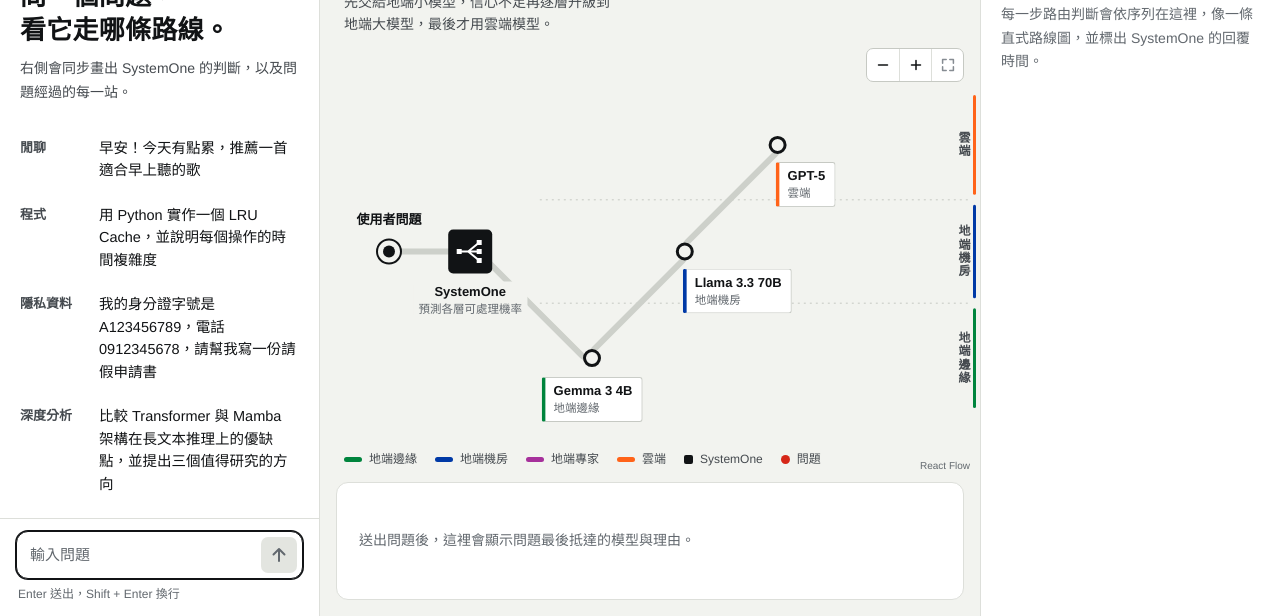
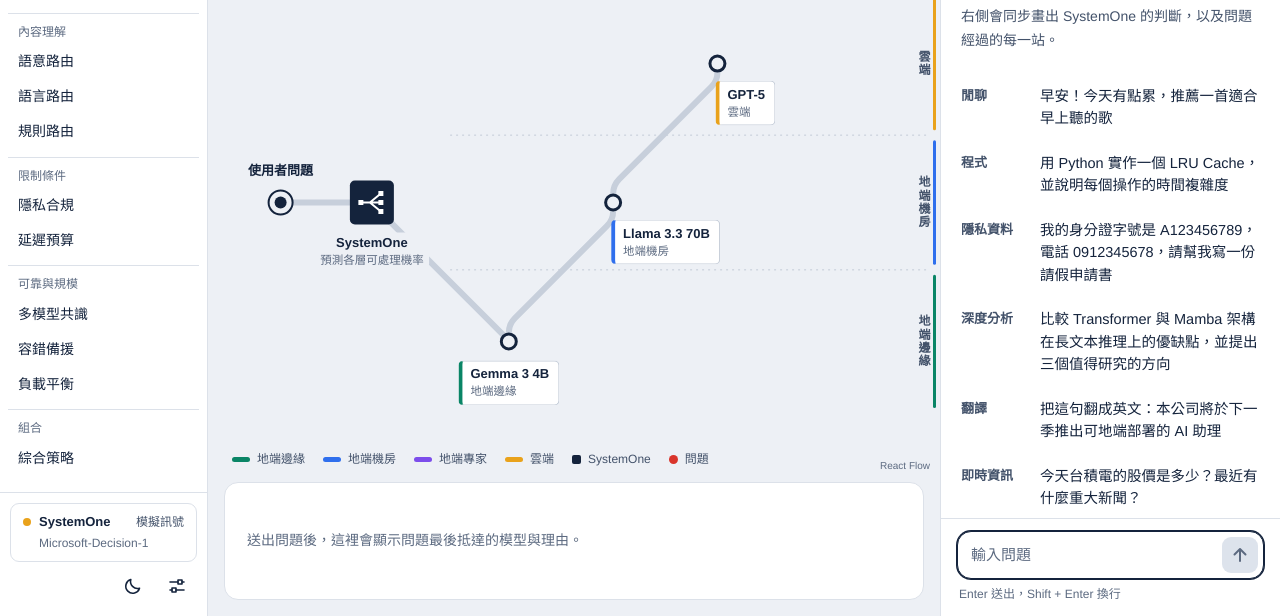
Before and after one commit to YENpsychopomp/nvidia-lab-router-demo, a website with bundled scripts: page public/index.html in a window 1280 px wide. Shown: the part 184-800 px from the top of the page. Built offline with nearby package versions, Linux system fonts and the light colour scheme; files whose address does not match are found by name.

Commit message:
newUI: console layout with strategy rail, full-height map and toggleable details
- Desktop becomes a three-column console: strategy list and SystemOne
  status in a left rail, the route map filling the centre, chat on the
  right. The masthead, panes and router wrappers are flattened into one
  grid, so no markup hooks changed.
- Route details (trace, signals, comparison, raw data) open from a new
  toggle: side by side with chat from 1500px, over the chat column below.
- Palette taken from the favicon: navy ink with teal, blue, violet and
  amber lines; softer radii; the favicon doubles as the wordmark.
- Strategy list accepts up and down arrow keys now that it is vertical.

Co-Authored-By: Claude Fable 5.2 <noreply@anthropic.com>

```diff
--- a/public/css/app.css
+++ b/public/css/app.css
@@ -1,103 +1,104 @@
 /* ==========================================================================
-   LLM 路由示範：路網圖
-   版面像一張攤開的路網圖：中間是圖紙，兩側是白色的問答與紀錄。
-   顏色只留給路線與狀態；唯一的主角是載著問題在路線上移動的那個點。
+   LLM 路由示範：調度台（newUI）
+   左側是策略清單，中間整面是路線圖，右側是對話；路由細節收在可開合的側欄。
+   色系取自網站圖示的深海軍藍與四條路線色；主角仍是載著問題在路線上移動的那個點。
    ========================================================================== */
 
 /* display 樣式不可以讓 hidden 的元素露出來 */
 [hidden] { display: none !important; }
 
 :root {
-  /* 表面 */
-  --ground: #F2F3EF;        /* 圖紙 */
-  --paper: #FFFFFF;         /* 面板、站牌 */
-  --paper-2: #F2F3EF;       /* 面板上的次要表面：滑過、程式碼 */
-  --paper-3: #E3E5E0;       /* 按下、停用 */
+  /* 表面：冷調的圖紙與白色面板，色系取自網站圖示的深海軍藍 */
+  --ground: #EDF0F5;
+  --paper: #FFFFFF;
+  --paper-2: #EEF1F6;
+  --paper-3: #DDE3EC;
   /* 文字 */
-  --ink: #111315;
-  --ink-2: #454A4F;
-  --ink-3: #62686E;
+  --ink: #14233C;
+  --ink-2: #43526A;
+  --ink-3: #5C6A80;
   /* 線條 */
-  --hair: #DDDFDA;          /* 分隔線 */
-  --edge: #C6C9C3;          /* 站牌邊框 */
-  --edge-strong: #868C92;   /* 輸入元件邊框 */
-  --track: #CDD0CA;         /* 還沒走過的軌道 */
-  --focus: #0039A6;
+  --hair: #DCE1E9;
+  --edge: #C2CAD6;
+  --edge-strong: #7C889D;
+  --track: #C7CFDB;
+  --focus: #2F6FED;
 
-  /* 路線色：沿用地鐵路線的飽和色，四色對應服務層級 */
-  --line-edge: #00843D;
-  --line-dc: #0039A6;
-  --line-expert: #A6309B;
-  --line-cloud: #FF6319;
+  /* 路線色：四色對應服務層級 */
+  --line-edge: #0A8566;
+  --line-dc: #2F6FED;
+  --line-expert: #7C4DEB;
+  --line-cloud: #E9A21B;
   --on-edge: #FFFFFF;
   --on-dc: #FFFFFF;
   --on-expert: #FFFFFF;
-  --on-cloud: #000000;
+  --on-cloud: #14233C;
 
   --brain: var(--ink);
-  --signal: #D62718;        /* 問題本身、錯誤與封鎖 */
+  --signal: #D9342B;        /* 問題本身、錯誤與封鎖 */
 
   --font: "Helvetica Neue", Helvetica, Inter, "PingFang TC", "Noto Sans TC", "Microsoft JhengHei", Arial, sans-serif;
   --mono: "SF Mono", ui-monospace, Menlo, Consolas, monospace;
 
-  --r-1: 3px;
-  --r-2: 7px;
-  --r-3: 12px;
-  --chat-w: 380px;
-  --inspector-w: 340px;
+  --r-1: 5px;
+  --r-2: 9px;
+  --r-3: 14px;
+  --rail-w: 208px;
+  --chat-w: 372px;
+  --inspector-w: 320px;
   --head-h: 52px;
   --ease: cubic-bezier(.16, 1, .3, 1);
   color-scheme: light;
 }
 
 :root[data-theme="dark"] {
-  --ground: #0C0E10;
-  --paper: #15171A;
-  --paper-2: #1E2125;
-  --paper-3: #2A2E33;
-  --ink: #F0F1EE;
-  --ink-2: #BDC2C6;
-  --ink-3: #8F969B;
-  --hair: #2A2E33;
-  --edge: #3A3F45;
-  --edge-strong: #6E757C;
-  --track: #353A40;
-  --focus: #8AB0FF;
-  --line-edge: #2DBE6C;
-  --line-dc: #5B8DFF;
-  --line-expert: #D65CCB;
-  --line-cloud: #FF7A33;
-  --on-edge: #000000;
-  --on-dc: #000000;
-  --on-expert: #000000;
-  --on-cloud: #000000;
-  --signal: #FF5A4D;
+  --ground: #0B1220;
+  --paper: #111A2B;
+  --paper-2: #18233A;
+  --paper-3: #22304B;
+  --ink: #EAF0FA;
+  --ink-2: #B4C0D4;
+  --ink-3: #8593AB;
+  --hair: #22304B;
+  --edge: #33425E;
+  --edge-strong: #64748F;
+  --track: #2B3A55;
+  --focus: #8DB4FF;
+  --line-edge: #1FC79B;
+  --line-dc: #6AA0FF;
+  --line-expert: #B58CFF;
+  --line-cloud: #F6B53A;
+  --on-edge: #0B1220;
+  --on-dc: #0B1220;
+  --on-expert: #0B1220;
+  --on-cloud: #0B1220;
+  --signal: #FF6B5E;
   color-scheme: dark;
 }
 
 @media (prefers-color-scheme: dark) {
   :root:not([data-theme="light"]) {
-    --ground: #0C0E10;
-    --paper: #15171A;
-    --paper-2: #1E2125;
-    --paper-3: #2A2E33;
-    --ink: #F0F1EE;
-    --ink-2: #BDC2C6;
-    --ink-3: #8F969B;
-    --hair: #2A2E33;
-    --edge: #3A3F45;
-    --edge-strong: #6E757C;
-    --track: #353A40;
-    --focus: #8AB0FF;
-    --line-edge: #2DBE6C;
-    --line-dc: #5B8DFF;
-    --line-expert: #D65CCB;
-    --line-cloud: #FF7A33;
-    --on-edge: #000000;
-    --on-dc: #000000;
-    --on-expert: #000000;
-    --on-cloud: #000000;
-    --signal: #FF5A4D;
+    --ground: #0B1220;
+    --paper: #111A2B;
+    --paper-2: #18233A;
+    --paper-3: #22304B;
+    --ink: #EAF0FA;
+    --ink-2: #B4C0D4;
+    --ink-3: #8593AB;
+    --hair: #22304B;
+    --edge: #33425E;
+    --edge-strong: #64748F;
+    --track: #2B3A55;
+    --focus: #8DB4FF;
+    --line-edge: #1FC79B;
+    --line-dc: #6AA0FF;
+    --line-expert: #B58CFF;
+    --line-cloud: #F6B53A;
+    --on-edge: #0B1220;
+    --on-dc: #0B1220;
+    --on-expert: #0B1220;
+    --on-cloud: #0B1220;
+    --signal: #FF6B5E;
     color-scheme: dark;
   }
 }
@@ -146,8 +147,8 @@ svg { display: block; }
   background: var(--paper); border-bottom: 1px solid var(--hair);
 }
 .wordmark { display: flex; align-items: center; gap: 10px; font-size: 16px; font-weight: 700; letter-spacing: .02em; white-space: nowrap; }
-.wm-mark { display: grid; place-items: center; width: 26px; height: 26px; border-radius: 6px; background: var(--ink); }
-.wm-mark svg { width: 20px; height: 20px; fill: none; stroke: var(--paper); stroke-width: 2; stroke-linecap: round; stroke-linejoin: round; }
+.wm-mark { display: block; width: 26px; height: 26px; flex: none; }
+.wm-mark svg { width: 26px; height: 26px; border-radius: 6px; }
 .masthead-end { margin-left: auto; display: flex; align-items: center; gap: 4px; }
 
 .status {
@@ -784,35 +785,6 @@ button.cmp:active { background: var(--paper-3); }
 
 /* ---------------------------------------------------------------- 響應式 */
 
-@media (max-width: 1440px) {
-  :root { --chat-w: 360px; --inspector-w: 320px; }
-  .stage-title { font-size: 26px; }
-}
-
-@media (max-width: 1366px) {
-  :root { --chat-w: 320px; --inspector-w: 300px; }
-  .strategies { padding: 0 4px; }
-  .s-group { padding: 7px 5px 8px; }
-  .s-label { padding-left: 7px; }
-  .strat { font-size: 13px; padding: 0 7px; }
-  .is-row .sign-metric { min-width: 74px; }
-  .is-row .mbar { width: 34px; }
-  .nl.is-row .nl-metric { min-width: 78px; }
-  .nl .mbar { width: 38px; }
-}
-
-@media (max-width: 1240px) {
-  .router { grid-template-columns: minmax(0, 1fr); grid-template-rows: auto minmax(0, 1fr) minmax(220px, 34%); }
-  .map { min-height: 220px; }
-  .inspector { border-left: 0; border-top: 1px solid var(--hair); }
-  .status-model { display: none; }
-}
-
-@media (max-width: 1000px) {
-  :root { --chat-w: 320px; }
-  .stage-head { flex-wrap: wrap; gap: 4px 16px; }
-}
-
 @media (max-width: 860px) {
   .wordmark { font-size: 15px; gap: 8px; }
   .wm-pre { display: none; }
@@ -822,7 +794,8 @@ button.cmp:active { background: var(--paper-3); }
   .masthead { gap: 10px; padding: 0 4px 0 14px; }
   .masthead-end { gap: 0; }
   .status { width: 40px; height: 40px; margin: 0; padding: 0; justify-content: center; border-color: transparent; }
-  .status-name, .status-state { display: none; }
+  .status-name, .status-state, .status-model { display: none; }
+  .stage-head { flex-wrap: wrap; gap: 4px 16px; }
   .panes { grid-template-columns: minmax(0, 1fr); }
   .panes[data-active="chat"] .router, .panes[data-active="router"] .chat { display: none; }
   .chat { border-right: 0; }
@@ -851,3 +824,82 @@ button.cmp:active { background: var(--paper-3); }
   .arrival { min-height: 132px; }
   .arr-stats { grid-column: 1 / -1; grid-row: auto; flex-wrap: wrap; gap: 2px 0; margin-top: 6px; }
 }
+
+/* ---------------------------------------------------------------- 調度台版面（桌面） */
+
+.insp-btn[aria-expanded="true"] { background: var(--ink); border-color: var(--ink); color: var(--paper); }
+@media (max-width: 860px) { .insp-btn { display: none; } }
+
+@media (min-width: 861px) {
+  .app {
+    grid-template-columns: var(--rail-w) minmax(0, 1fr) auto var(--chat-w);
+    grid-template-rows: auto minmax(0, 1fr) auto;
+    grid-template-areas: "brand stage insp chat" "strat stage insp chat" "tools stage insp chat";
+  }
+  /* 刊頭、分頁容器與路由區都攤平，子元素直接排進同一個格線 */
+  .masthead, .panes, .router { display: contents; }
+
+  /* 左側欄：標誌、策略清單、大腦狀態與工具 */
+  .wordmark { grid-area: brand; padding: 16px 18px 12px; background: var(--paper); border-right: 1px solid var(--hair); }
+  .strategies {
+    grid-area: strat; flex-direction: column; flex-wrap: nowrap; align-items: stretch;
+    padding: 0 8px 10px; border-bottom: 0; border-right: 1px solid var(--hair);
+    overflow-y: auto; scrollbar-width: thin; scrollbar-color: var(--edge) transparent;
+  }
+  .s-group { padding: 10px 0 0; }
+  .s-group + .s-group { margin-top: 8px; border-left: 0; border-top: 1px solid var(--hair); }
+  .s-label { padding: 0 10px 4px; }
+  .s-list { flex-direction: column; gap: 1px; }
+  .strat { width: 100%; height: 34px; padding: 0 10px; text-align: left; }
+  .masthead-end {
+    grid-area: tools; margin: 0; display: grid; grid-template-columns: 1fr auto auto; gap: 4px;
+    padding: 10px; background: var(--paper); border-right: 1px solid var(--hair); border-top: 1px solid var(--hair);
+  }
+  .status {
+    grid-column: 1 / -1; display: grid; grid-template-columns: auto minmax(0, 1fr) auto; align-items: center; gap: 1px 8px;
+    height: auto; margin: 0; padding: 8px 12px; border-radius: var(--r-2); text-align: left;
+  }
+  .status-model { grid-column: 2 / -1; grid-row: 2; font-size: 12px; overflow: hidden; text-overflow: ellipsis; white-space: nowrap; }
+  .status-state { grid-column: 3; grid-row: 1; padding-left: 0; border-left: 0; font-size: 12px; color: var(--ink-2); }
+  .masthead-end .icon-btn { grid-row: 2; }
+  #themeBtn { grid-column: 2; }
+  #settingsBtn { grid-column: 3; }
+
+  /* 中間：路線圖；右側：對話；細節側欄可開合 */
+  .stage { grid-area: stage; }
+  .inspector { grid-area: insp; width: var(--inspector-w); }
+  .panes[data-inspector="closed"] .inspector { display: none; }
+  .chat { grid-area: chat; border-right: 0; border-left: 1px solid var(--hair); }
+}
+
+@media (min-width: 861px) and (max-width: 1439px) {
+  :root { --chat-w: 340px; --inspector-w: 300px; }
+  .stage-title { font-size: 26px; }
+}
+
+/* 1500px 以下：細節側欄疊在對話欄的位置，路線圖維持原本的寬度 */
+@media (min-width: 861px) and (max-width: 1499px) {
+  .inspector { grid-area: chat; width: auto; z-index: 2; }
+  .panes[data-inspector="open"] .chat { visibility: hidden; }
+}
+
+/* 中等寬度：左側欄收成上方的橫列 */
+@media (min-width: 861px) and (max-width: 1180px) {
+  :root { --chat-w: 320px; }
+  .app {
+    grid-template-columns: minmax(0, 1fr) auto var(--chat-w);
+    grid-template-rows: var(--head-h) auto minmax(0, 1fr);
+    grid-template-areas: "brand tools chat" "strat strat chat" "stage stage chat";
+  }
+  .wordmark { padding: 0 16px; border-right: 0; border-bottom: 1px solid var(--hair); }
+  .masthead-end { display: flex; align-items: center; padding: 0 8px; border: 0; border-bottom: 1px solid var(--hair); }
+  .status { display: inline-flex; height: 36px; padding: 0 12px; border-radius: 999px; }
+  .status-model { display: none; }
+  .status-state { padding-left: 9px; border-left: 1px solid var(--hair); font-size: 13px; }
+  .strategies { flex-direction: row; flex-wrap: wrap; padding: 0 4px; border-right: 0; border-bottom: 1px solid var(--hair); overflow: visible; }
+  .s-group { padding: 7px 5px 8px; }
+  .s-group + .s-group { margin-top: 0; border-top: 0; border-left: 1px solid var(--hair); }
+  .s-list { flex-direction: row; gap: 2px; }
+  .strat { width: auto; height: 32px; padding: 0 8px; font-size: 13px; }
+  .stage-head { flex-wrap: wrap; gap: 4px 16px; }
+}
--- a/public/index.html
+++ b/public/index.html
@@ -24,7 +24,7 @@
   <div class="app">
     <header class="masthead">
       <h1 class="wordmark">
-        <span class="wm-mark" aria-hidden="true"><svg viewBox="-13 -13 26 26"><path d="M-8 0H-1.5M-1.5 0 6.5-6.5M-1.5 0H6.5M-1.5 0 6.5 6.5"/></svg></span>
+        <span class="wm-mark" aria-hidden="true"><svg viewBox="0 0 28 28"><rect width="28" height="28" rx="7" fill="#14233C"/><path d="M4 20h6l8-12h6" fill="none" stroke="#4D8EFF" stroke-width="3.2" stroke-linecap="round" stroke-linejoin="round"/><path d="M10 20l4-6" fill="none" stroke="#1FC79B" stroke-width="3.2" stroke-linecap="round"/><circle cx="24" cy="8" r="3" fill="#F6B53A"/></svg></span>
         <span class="wm-text"><span class="wm-pre">LLM </span>路由示範</span>
       </h1>
 
@@ -85,6 +85,10 @@
             </div>
             <div class="stage-tools">
               <div class="mode-controls" id="modeControls"></div>
+              <button class="line-btn insp-btn" id="inspectorBtn" type="button" aria-expanded="false" aria-controls="inspector">
+                <svg viewBox="0 0 20 20" aria-hidden="true"><rect x="3" y="4" width="14" height="12" rx="2"/><path d="M12 4v12"/></svg>
+                <span id="inspectorBtnText">路由細節</span>
+              </button>
               <button class="line-btn" id="replayBtn" type="button" disabled>
                 <svg viewBox="0 0 20 20" aria-hidden="true"><path d="M4 10a6 6 0 1 0 1.8-4.3M4 3.5v3h3"/></svg>
                 重播
@@ -114,7 +118,7 @@
           <div class="arrival" id="arrival" aria-live="polite"></div>
         </div>
 
-        <aside class="inspector" aria-label="路由細節">
+        <aside class="inspector" id="inspector" aria-label="路由細節">
           <div class="tabs" role="tablist">
             <button role="tab" id="tab-trace" aria-controls="panel-trace" aria-selected="true">決策軌跡</button>
             <button role="tab" id="tab-signals" aria-controls="panel-signals" aria-selected="false" tabindex="-1">大腦訊號</button>
--- a/public/js/app.js
+++ b/public/js/app.js
@@ -744,7 +744,8 @@ function bind() {
   strategies.addEventListener('keydown', (e) => {
     const items = [...strategies.querySelectorAll('.strat')];
     const i = items.indexOf(document.activeElement);
-    const d = e.key === 'ArrowRight' ? 1 : e.key === 'ArrowLeft' ? -1 : 0;
+    // 策略清單在桌面是直排、窄螢幕是橫排，四個方向鍵都能移動。
+    const d = e.key === 'ArrowRight' || e.key === 'ArrowDown' ? 1 : e.key === 'ArrowLeft' || e.key === 'ArrowUp' ? -1 : 0;
     if (i < 0 || !d) return;
     e.preventDefault();
     items[(i + d + items.length) % items.length].focus();
@@ -784,6 +785,24 @@ function bind() {
   for (const b of document.querySelectorAll('.pane-switch button')) b.addEventListener('click', () => showPane(b.dataset.pane));
 
   bindZoom();
+  bindInspector();
+}
+
+// 路由細節側欄可開合（桌面版）；預設在寬螢幕展開，選擇會記住。
+function bindInspector() {
+  const btn = $('#inspectorBtn');
+  const panes = $('.panes');
+  const set = (open) => {
+    panes.dataset.inspector = open ? 'open' : 'closed';
+    btn.setAttribute('aria-expanded', String(open));
+    $('#inspectorBtnText').textContent = open ? '收合細節' : '路由細節';
+  };
+  set(store.get('inspector', matchMedia('(min-width: 1500px)').matches));
+  btn.addEventListener('click', () => {
+    const open = panes.dataset.inspector !== 'open';
+    set(open);
+    store.set('inspector', open);
+  });
 }
 
 // 平移縮放只有 React Flow 版的路線圖才有。
```
Also changed, not shown: README.md.
